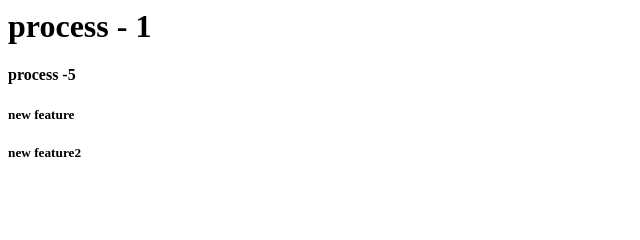
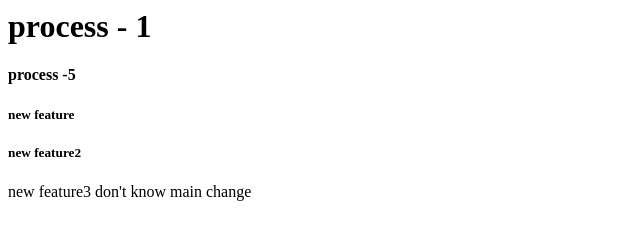
Before and after one commit to vsasidharan/project1, a plain HTML site: page index.html in a window 1280 px wide. Shown: the whole page, without its empty margins (0-640 px from the left). Drawn offline with Linux system fonts and the light colour scheme.

Commit message:
new feature3 added

```diff
--- a/index.html
+++ b/index.html
@@ -9,5 +9,6 @@
         <h4>process -5</h4>
         <h5>new feature</h5>
         <h5>new feature2</h5>
+        <p>new feature3 don't know main change</p>
     </body>
 </html>
```
